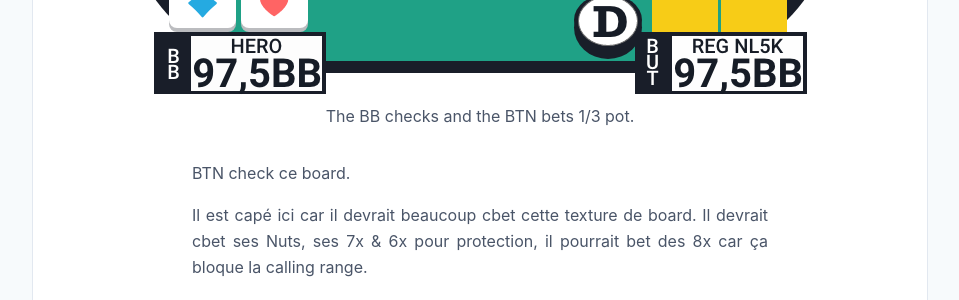
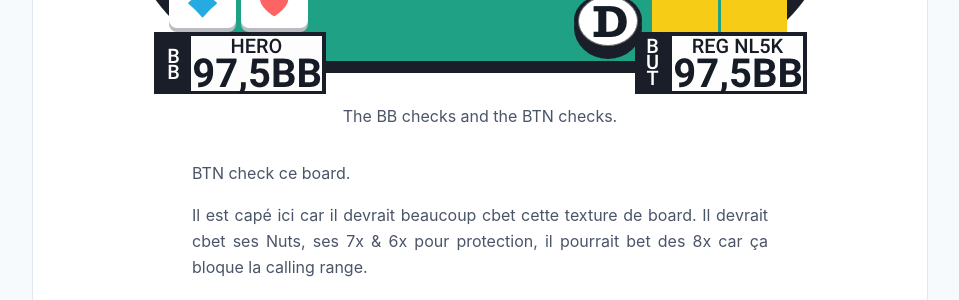
Before and after one commit to greglejeune/blog, a Jekyll site: the page built from _posts/2020-01-23-thinking-process.md, in a window 1280 px wide and 900 px high, scrolled down 3690 px. Shown: the part 154-454 px from the top of the window, without its empty margins (160-1119 px from the left). Built offline with Jekyll 4.4.1, drawn with Linux system fonts in a browser that asks for light colours; emoji names are drawn with the system emoji font.

Commit message:
Update 2020-01-23-thinking-process.md

```diff
--- a/_posts/2020-01-23-thinking-process.md
+++ b/_posts/2020-01-23-thinking-process.md
@@ -128,7 +128,7 @@ categories: poker
     </figcaption>
     <img src="/blog/img/2020-01-23-2.png">
     <figcaption>
-      The BB checks and the BTN bets 1/3 pot.
+      The BB checks and the BTN checks.
     </figcaption>
   </figure>
 
```
